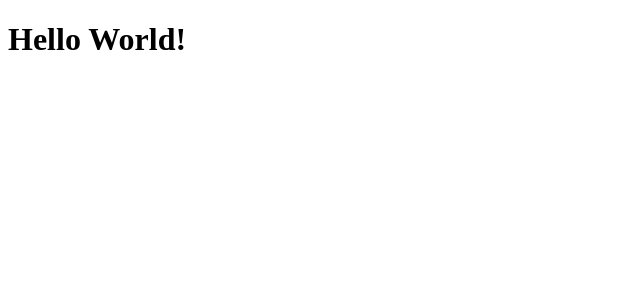
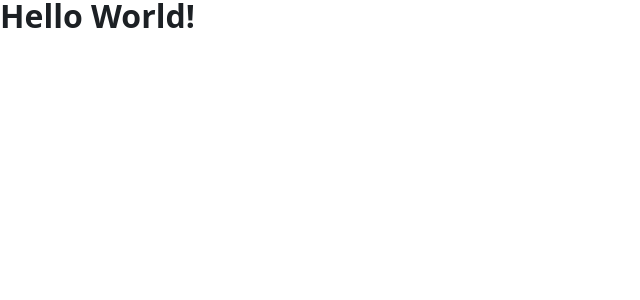
Before and after one commit to gabxyz/gabxyz_v2, a Next.js app: page / in a window 1280 px wide. Shown: the top 300 px of the page, without its empty margins (0-640 px from the left). Built offline with nearby package versions, Linux system fonts and the light colour scheme.

Commit message:
Add ThemeProvider from next-themes and globalStyles from stitches

```diff
--- a/src/pages/_app.tsx
+++ b/src/pages/_app.tsx
@@ -1,15 +1,22 @@
+import { ThemeProvider } from 'next-themes'
 import type { AppProps } from 'next/app'
 import Head from 'next/head'
+import { darkTheme, globalStyles } from 'stitches.config'
 
 function App({ Component, pageProps }: AppProps) {
+  globalStyles()
   return (
-    <>
+    <ThemeProvider
+      attribute="class"
+      value={{ light: 'light-theme', dark: darkTheme.className }}
+      disableTransitionOnChange
+    >
       <Head>
         <title>Gabxyz</title>
         <meta name="description" content="Personal portfolio project" />
       </Head>
       <Component {...pageProps} />
-    </>
+    </ThemeProvider>
   )
 }
 
```
